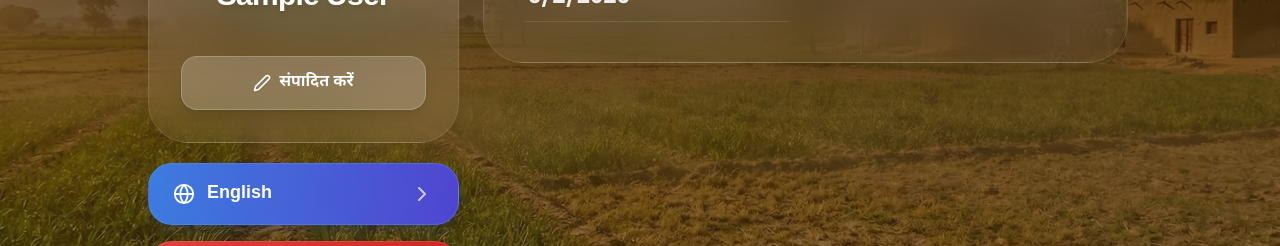
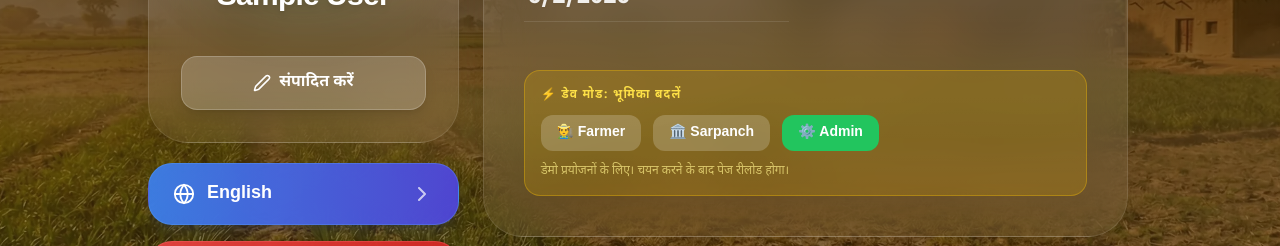
Before and after one commit to Vedang-M/Bharat-Bytes-Genesis, a React (Vite) app in the folder frontend/: page /profile in a window 1280 px wide. Shown: the part 301-547 px from the top of the page. Built offline with nearby package versions, Linux system fonts and the light colour scheme; no server answers; the database is empty; sample sign-in values are in the browser's storage.

Commit message:
Integrated Sarpanch Dashboard

```diff
--- a/frontend/src/components/ProfilePage.jsx
+++ b/frontend/src/components/ProfilePage.jsx
@@ -397,6 +397,44 @@ const ProfilePage = () => {
                     </p>
                   </div>
                 </div>
+
+                {/* DEV MODE: Role Switcher */}
+                <div className="space-y-3 md:col-span-2 mt-4 p-4 bg-yellow-500/20 border border-yellow-500/40 rounded-2xl">
+                  <label className="text-xs font-black text-yellow-300 uppercase tracking-widest flex items-center gap-2">
+                    ⚡ {currentLanguage === "hi" ? "डेव मोड: भूमिका बदलें" : "DEV MODE: Switch Role"}
+                  </label>
+                  <div className="flex flex-wrap gap-3">
+                    {["farmer", "sarpanch", "admin"].map((role) => (
+                      <button
+                        key={role}
+                        onClick={() => {
+                          // Update localStorage
+                          const storedUser = localStorage.getItem("genesis_user_data");
+                          if (storedUser) {
+                            const userData = JSON.parse(storedUser);
+                            userData.role = role;
+                            localStorage.setItem("genesis_user_data", JSON.stringify(userData));
+                          } else {
+                            localStorage.setItem("genesis_user_data", JSON.stringify({ role }));
+                          }
+                          // Reload to apply changes
+                          window.location.reload();
+                        }}
+                        className={`px-4 py-2 rounded-xl font-bold text-sm transition-all ${effectiveProfile?.role === role
+                            ? "bg-green-500 text-white"
+                            : "bg-white/20 text-white hover:bg-white/30"
+                          }`}
+                      >
+                        {role === "farmer" ? "👨‍🌾 Farmer" : role === "sarpanch" ? "🏛️ Sarpanch" : "⚙️ Admin"}
+                      </button>
+                    ))}
+                  </div>
+                  <p className="text-xs text-yellow-200/70">
+                    {currentLanguage === "hi"
+                      ? "डेमो प्रयोजनों के लिए। चयन करने के बाद पेज रीलोड होगा।"
+                      : "For demo purposes. Page will reload after selection."}
+                  </p>
+                </div>
               </div>
 
               {/* Edit Actions */}
--- a/frontend/src/context/AuthContext.jsx
+++ b/frontend/src/context/AuthContext.jsx
@@ -92,8 +92,21 @@ export function AuthProvider({ children }) {
         }
 
         // Fallback: Create basic profile from Firebase Auth or localStorage
-        // This handles cases where Firestore is unavailable or document doesn't exist
-        let fallbackProfile = { uid, role: "farmer" };
+        // IMPORTANT: Read role from localStorage first to preserve sarpanch/admin roles
+        let storedRole = "farmer"; // Default fallback
+        try {
+            const storedUser = localStorage.getItem("genesis_user_data");
+            if (storedUser) {
+                const parsed = JSON.parse(storedUser);
+                if (parsed.role) {
+                    storedRole = parsed.role; // Use stored role if available
+                }
+            }
+        } catch (e) {
+            console.error("Error reading stored role:", e);
+        }
+
+        let fallbackProfile = { uid, role: storedRole };
 
         if (firebaseUser) {
             fallbackProfile.name = firebaseUser.displayName || firebaseUser.email?.split("@")[0] || "User";
@@ -101,12 +114,13 @@ export function AuthProvider({ children }) {
             fallbackProfile.createdAt = firebaseUser.metadata?.creationTime || new Date().toISOString();
         }
 
-        // Try localStorage as another fallback
+        // Merge with full localStorage data for other fields
         try {
             const storedUser = localStorage.getItem("genesis_user_data");
             if (storedUser) {
                 const parsed = JSON.parse(storedUser);
-                fallbackProfile = { ...fallbackProfile, ...parsed };
+                // Merge but keep the role we already determined
+                fallbackProfile = { ...fallbackProfile, ...parsed, role: fallbackProfile.role };
             }
         } catch (e) {
             console.error("Error reading stored user:", e);
```
